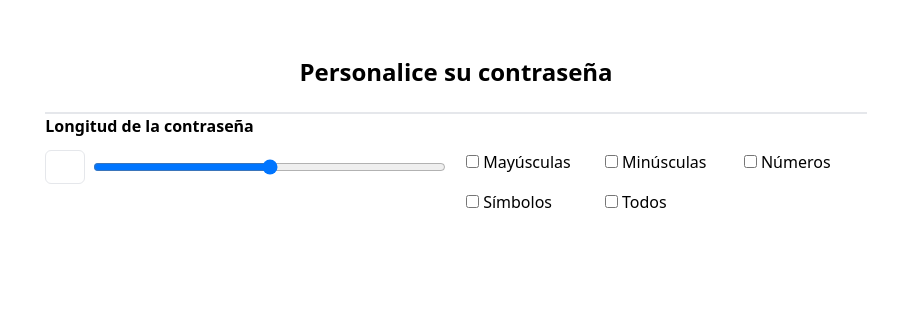
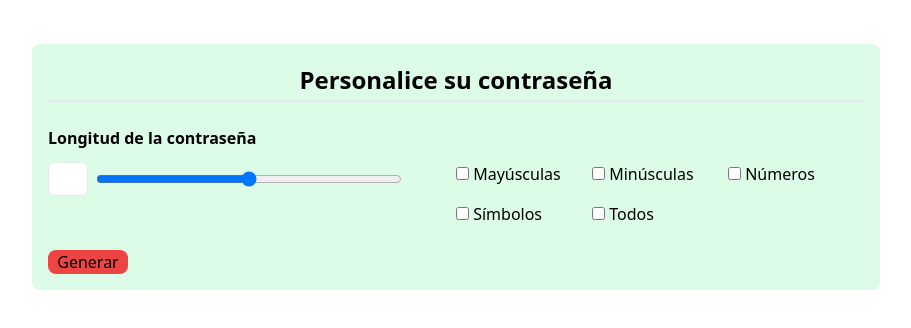
Before and after one commit to mikygaleano/generator-password, a website built with Vite: page index.html in a window 1280 px wide. Shown: the whole page, without its empty margins (184-1095 px from the left). Built offline with nearby package versions, Linux system fonts and the light colour scheme.

Commit message:
setup y estructura y styles del section personalizar contraseña

```diff
--- a/index.html
+++ b/index.html
@@ -7,12 +7,12 @@
   </head>
   <body>
     <main class="w-full min-h-screen">
-      <section class="w-full h-2/3 flex place-content-center mt-10">
-        <div class="w-2/3 max-sm:w-full min-h-screen flex flex-col p-4 gap-1">
-          <h3 class="text-center font-extrabold text-2xl">Personalice su contraseña</h3>
-          <h5 class="border-t-2 text-base font-semibold mt-5 mb-2">Longitud de la contraseña</h5>
-            <div class="w-full grid grid-cols-2 gap-5 max-md:flex max-md:flex-col max-md:gap-4">
-              <div>
+      <section class="w-full h-2/3 flex place-content-center mt-10 p-1">
+        <div class="w-2/3 max-sm:w-full h-fit flex flex-col p-4 gap-1 bg-green-100 rounded-lg">
+          <h3 class="text-center font-extrabold text-2xl border-b-2 p-1">Personalice su contraseña</h3>
+          <h5 class="text-base font-semibold mt-5 mb-2">Longitud de la contraseña</h5>
+            <form class="w-full grid grid-cols-2 max-md:flex max-md:flex-col max-md:gap-4">
+              <div >
                 <div class="w-full inline-flex gap-2">
                   <input
                     type="number"
@@ -20,13 +20,13 @@
                     name="longitud"
                     id="longitud">
                   <input
-                    class="w-full"
+                    class="w-3/4"
                     type="range"
                     name="longitud"
                     id="longitud">
                 </div>
               </div>
-              <div class="grid grid-cols-3 gap-4">
+              <div class="grid grid-cols-3 gap-y-4">
                 <div>
                   <input
                   type="checkbox"
@@ -68,7 +68,8 @@
                   <label>Todos</label>
                 </div>
               </div>
-          </div>
+            </form>
+            <button class="bg-red-500 rounded-lg w-20 mt-5" type="submit">Generar</button>
         </div>
       </section>
     </main>
```
